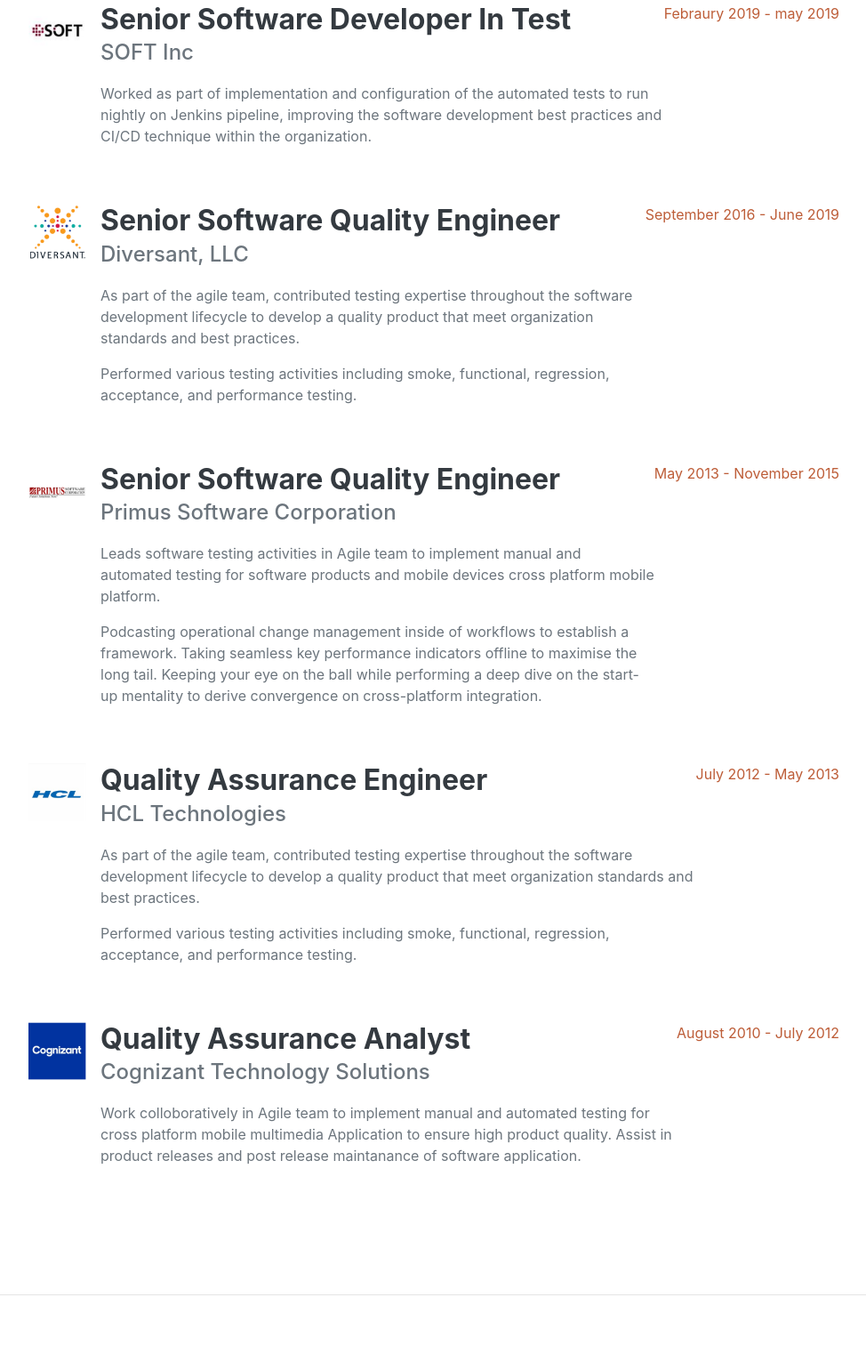
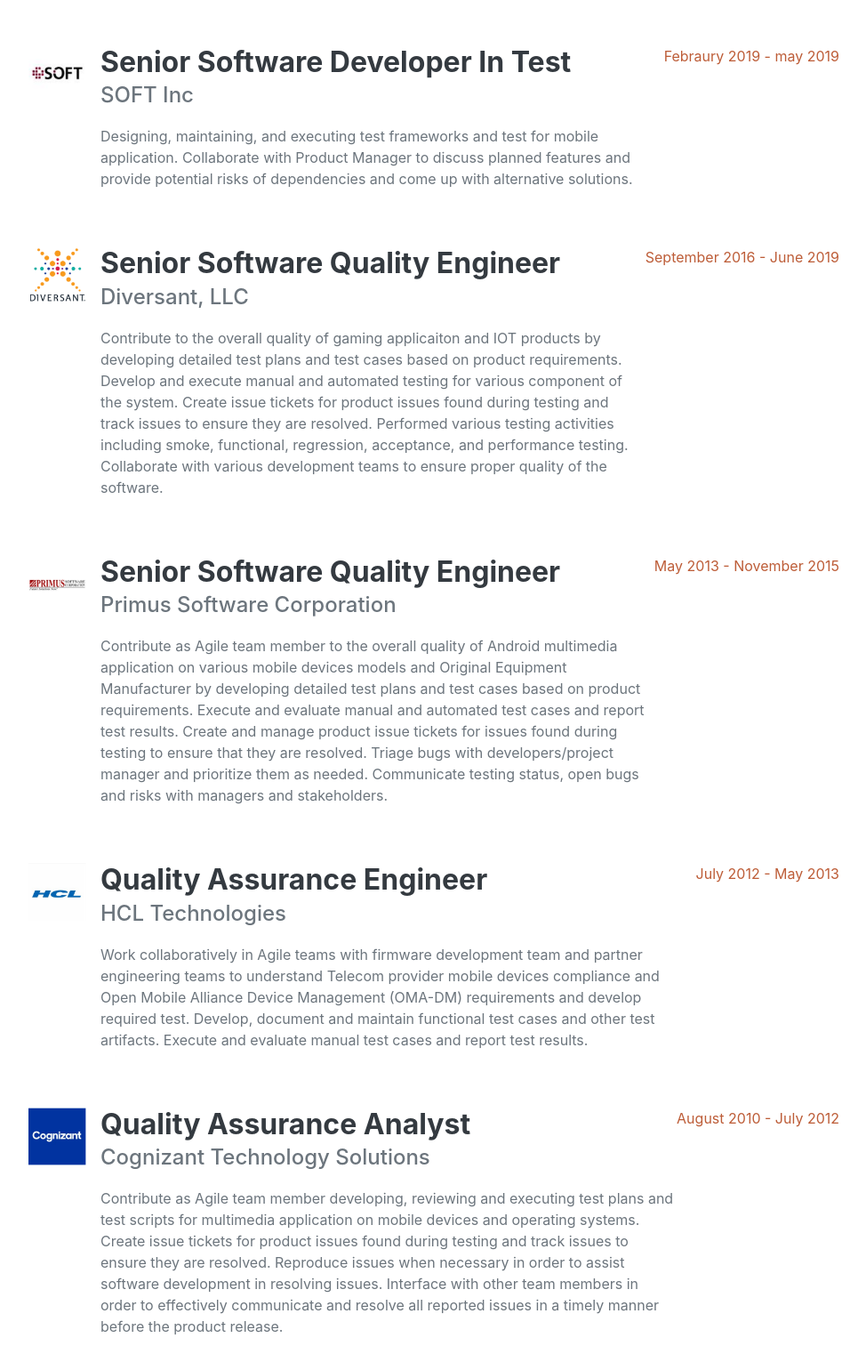
Before and after one commit to iidiong/MyResumeOnline, a website: page public/index.html in a window 1280 px wide. Shown: the part 1258-2780 px from the top of the page at 89% size, without its empty margins (288-1262 px from the left). Drawn offline with nearby package versions, Linux system fonts and the light colour scheme; a web font is replaced by a local one.

Commit message:
added experiences

```diff
--- a/public/index.html
+++ b/public/index.html
@@ -67,12 +67,16 @@
                         <a href="mailto:idongidiong@outlook.com">idongidiong@outlook.com</a>
                     </div>
                     <p class="lead mb-5">
-                   Experienced Software Development Engineer in Test (SDET) and Web developer who loves quality, secure and user-friendly products. I love to combine my passion for learning and problem solving, software development and testing expertise to contribute throughout the Software Development Lifecycle (SDLC) to develop and build software solutions that provide business value and quality of experience to users.
+                        Experienced Software Development Engineer in Test (SDET) and Web developer who loves quality,
+                        secure and user-friendly products. I love to combine my passion for learning and problem
+                        solving, software development and testing expertise to contribute throughout the Software
+                        Development Lifecycle (SDLC) to develop and build software solutions that provide business value
+                        and quality of experience to users.
                     </p>
 
                     <div class="social-icons text-center">
-                    <a class="social-icon" href="https://www.linkedin.com/in/idongesitidiong"
-                        target="_blank"><i class="fab fa-linkedin-in"></i></a>
+                        <a class="social-icon" href="https://www.linkedin.com/in/idongesitidiong" target="_blank"><i
+                                class="fab fa-linkedin-in"></i></a>
                         <a class="social-icon" href="https://github.com/iidiong?tab=repositories" target="_blank"><i
                                 class="fab fa-github"></i></a>
                         <!-- <a class="social-icon" href="#"><i class="fab fa-twitter"></i></a>
@@ -88,8 +92,7 @@
                     <div class="d-flex flex-column flex-md-row justify-content-between mb-5">
                         <div class="company-logo">
                             <a href="http://ustglobal.com/home.html" target=_blank>
-                        <img loading="" alt="UST Global"
-                            src="/assets/img/ust-global.png">
+                                <img loading="" alt="UST Global" src="/assets/img/ust-global.png">
                             </a>
                         </div>
                         <div class="flex-grow-1">
@@ -99,7 +102,11 @@
                             <div class="subheading mb-3">
                                 UST Global</div>
                             <p>
-                            Leads software testing activities in Agile team to implement performance, automated and manual testing solutions for software products including: cross platform mobile applicaiton for IOT product, design systems, CMS applicaiton, and web applicaiton.
+                                Leads software testing activities in Agile team to implement performance, automated and
+                                manual testing solutions for software products including: cross platform mobile
+                                applicaiton for IOT product, design systems, CMS applicaiton, and web applicaiton.
+                                Collaborate with various development teams to ensure the overall quality of the system.
+                                Research and independently resolve technical issues.
                             </p>
                         </div>
                         <div class="flex-shrink-0">
@@ -108,14 +115,16 @@
                     </div>
                     <div class="d-flex flex-column flex-md-row justify-content-between mb-5">
                         <div class="company-logo">
-                        <img loading="" alt="SOFT Inc."
-                            src="/assets/img/softinc.png">
+                            <img loading="" alt="SOFT Inc." src="/assets/img/softinc.png">
                         </div>
                         <div class="flex-grow-1">
                             <h3 class="mb-0">Senior Software Developer in Test</h3>
                             <div class="subheading mb-3">SOFT Inc</div>
                             <p>
-                            Worked as part of implementation and configuration of the automated tests to run nightly on Jenkins pipeline, improving the software development best practices and CI/CD technique within the organization.
+                                Designing, maintaining, and executing test frameworks and test for mobile application.
+                                Collaborate with Product Manager
+                                to discuss planned features and provide potential risks of dependencies and come up with
+                                alternative solutions.
                             </p>
                         </div>
                         <div class="flex-shrink-0">
@@ -124,17 +133,20 @@
                     </div>
                     <div class="d-flex flex-column flex-md-row justify-content-between mb-5">
                         <div class="company-logo">
-                        <img loading="" alt="DIVERSANT, LLC"
-                            src="/assets/img/diversant.png">
+                            <img loading="" alt="DIVERSANT, LLC" src="/assets/img/diversant.png">
                         </div>
                         <div class="flex-grow-1">
                             <h3 class="mb-0">Senior Software Quality Engineer</h3>
                             <div class="subheading mb-3">Diversant, LLC</div>
                             <p>
-                            As part of the agile team, contributed testing expertise throughout the software development lifecycle to develop a quality product that meet organization standards and best practices.
-                        </p>
-                        <p>
-                        Performed various testing activities including smoke, functional, regression, acceptance, and performance testing.
+                                Contribute to the overall quality of gaming applicaiton and IOT products by developing
+                                detailed test plans and
+                                test cases based on product requirements. Develop and execute manual and automated
+                                testing for various component of the system. Create issue tickets for product issues
+                                found during testing and track issues to ensure they are resolved.
+                                Performed various testing
+                                activities including smoke, functional, regression, acceptance, and performance testing.
+                                Collaborate with various development teams to ensure proper quality of the software.
                             </p>
                         </div>
                         <div class="flex-shrink-0">
@@ -143,22 +155,22 @@
                     </div>
                     <div class="d-flex flex-column flex-md-row justify-content-between mb-5">
                         <div class="company-logo">
-                        <img loading="" alt="Primus Software Corporation"
-                            src="/assets/img/primus.png">
+                            <img loading="" alt="Primus Software Corporation" src="/assets/img/primus.png">
                         </div>
                         <div class="flex-grow-1">
                             <h3 class="mb-0">Senior Software Quality Engineer</h3>
                             <div class="subheading mb-3">Primus Software Corporation</div>
                             <p>
-                            Leads software testing activities in Agile team to implement manual and automated testing for software products and mobile devices
-                            cross platform mobile platform.
-                        </p>
-                        <p>
-                            Podcasting operational change management inside of workflows to
-                            establish a framework. Taking seamless key performance
-                            indicators offline to maximise the long tail. Keeping your eye
-                            on the ball while performing a deep dive on the start-up
-                            mentality to derive convergence on cross-platform integration.
+                                Contribute as Agile team member to the overall quality of Android multimedia application
+                                on various mobile devices
+                                models and Original Equipment Manufacturer by developing detailed test plans and test
+                                cases based on product requirements. Execute and evaluate
+                                manual and automated test cases and report test results. Create and manage product issue
+                                tickets for
+                                issues found during testing to
+                                ensure that they are resolved. Triage bugs with developers/project manager and
+                                prioritize them as needed. Communicate testing status, open bugs and risks with managers
+                                and stakeholders.
                             </p>
                         </div>
                         <div class="flex-shrink-0">
@@ -168,18 +180,21 @@
 
                     <div class="d-flex flex-column flex-md-row justify-content-between mb-5">
                         <div class="company-logo">
-                        <img loading="" alt="HCL Technologies"
-                            src="/assets/img/hcl.png">
+                            <img loading="" alt="HCL Technologies" src="/assets/img/hcl.png">
                         </div>
                         <div class="flex-grow-1">
                             <h3 class="mb-0">Quality Assurance Engineer</h3>
                             <div class="subheading mb-3">HCL Technologies</div>
                             <p>
-                            As part of the agile team, contributed testing expertise throughout the software development lifecycle to develop a quality product that meet organization standards and best practices.
+                                Work collaboratively in Agile teams with firmware development team and partner
+                                engineering teams to understand
+                                Telecom provider mobile devices compliance and Open Mobile Alliance Device Management
+                                (OMA-DM) requirements and develop
+                                required test. Develop, document and maintain functional test cases and other test
+                                artifacts. Execute and evaluate
+                                manual test cases and report test results.
                             </p>
-                        <p>
-                            Performed various testing activities including smoke, functional, regression, acceptance, and performance testing.
-                        </p>
+
                         </div>
                         <div class="flex-shrink-0">
                             <span class="text-primary">July 2012 - May 2013</span>
@@ -187,14 +202,23 @@
                     </div>
                     <div class="d-flex flex-column flex-md-row justify-content-between mb-5">
                         <div class="company-logo">
-                        <img loading="" alt="Cognizant"
-                            src="/assets/img/cognizant.png">
+                            <img loading="" alt="Cognizant" src="/assets/img/cognizant.png">
                         </div>
                         <div class="flex-grow-1">
                             <h3 class="mb-0">Quality Assurance Analyst</h3>
                             <div class="subheading mb-3">Cognizant Technology Solutions</div>
                             <p>
-                            Work colloboratively in Agile team to implement manual and automated testing for cross platform mobile multimedia Application to ensure high product quality. Assist in product releases and post release maintanance of software application.
+                                Contribute as Agile team member developing, reviewing and executing test plans and test
+                                scripts
+                                for multimedia application on
+                                mobile devices and operating
+                                systems. Create issue tickets for product issues found during testing and track issues
+                                to ensure they are resolved.
+                                Reproduce issues when necessary in order to assist software development in resolving
+                                issues. Interface with other team members in order to effectively communicate and
+                                resolve all reported issues in a
+                                timely manner before the product
+                                release.
                             </p>
 
                         </div>
@@ -213,8 +237,7 @@
                     <div class="d-flex flex-column flex-md-row justify-content-between mb-5">
                         <div class="company-logo">
                             <a href="https://www.njit.edu" target=_blank>
-                        <img loading="" alt="New Jersey Institute of Technology"
-                            src="/assets/img/njit.png" />
+                                <img loading="" alt="New Jersey Institute of Technology" src="/assets/img/njit.png" />
                             </a>
                         </div>
                         <div class="flex-grow-1">
@@ -233,8 +256,7 @@
                     <div class="d-flex flex-column flex-md-row justify-content-between mb-5">
                         <div class="company-logo">
                             <a href="https://www.fdu.edu" target=_blank>
-                        <img loading="" alt="Fairleigh Dickinson University"
-                            src="/assets/img/fdu.png" />
+                                <img loading="" alt="Fairleigh Dickinson University" src="/assets/img/fdu.png" />
                             </a>
                         </div>
                         <div class="flex-grow-1">
@@ -253,8 +275,7 @@
                     <div class="d-flex flex-column flex-md-row justify-content-between mb-5">
                         <div class="company-logo">
                             <a href="https://www.udacity.com" target=_blank>
-                        <img loading="" alt="Udacity"
-                            src="/assets/img/udacity.png"/>
+                                <img loading="" alt="Udacity" src="/assets/img/udacity.png" />
                             </a>
                         </div>
                         <div class="flex-grow-1">
@@ -319,16 +340,8 @@
                 <div class="resume-section-content">
                     <h2 class="mb-5">Interests</h2>
                     <p>
-                    Apart from being a web developer, I enjoy most of my time being
-                    outdoors. In the winter, I am an avid skier and novice ice climber.
-                    During the warmer months here in Colorado, I enjoy mountain biking,
-                    free climbing, and kayaking.
-                </p>
-                <p class="mb-0">
-                    When forced indoors, I follow a number of sci-fi and fantasy genre
-                    movies and television shows, I am an aspiring chef, and I spend a
-                    large amount of my free time exploring the latest technology
-                    advancements in the front-end web development world.
+                        I spend a large amount of my free time exploring the latest technology advancements in the
+                        front-end web development world.
                     </p>
                 </div>
             </section>
```
Also changed, not shown: index.html (+1 -0 lines). Lines whose indentation alone changed are shown as unchanged.
